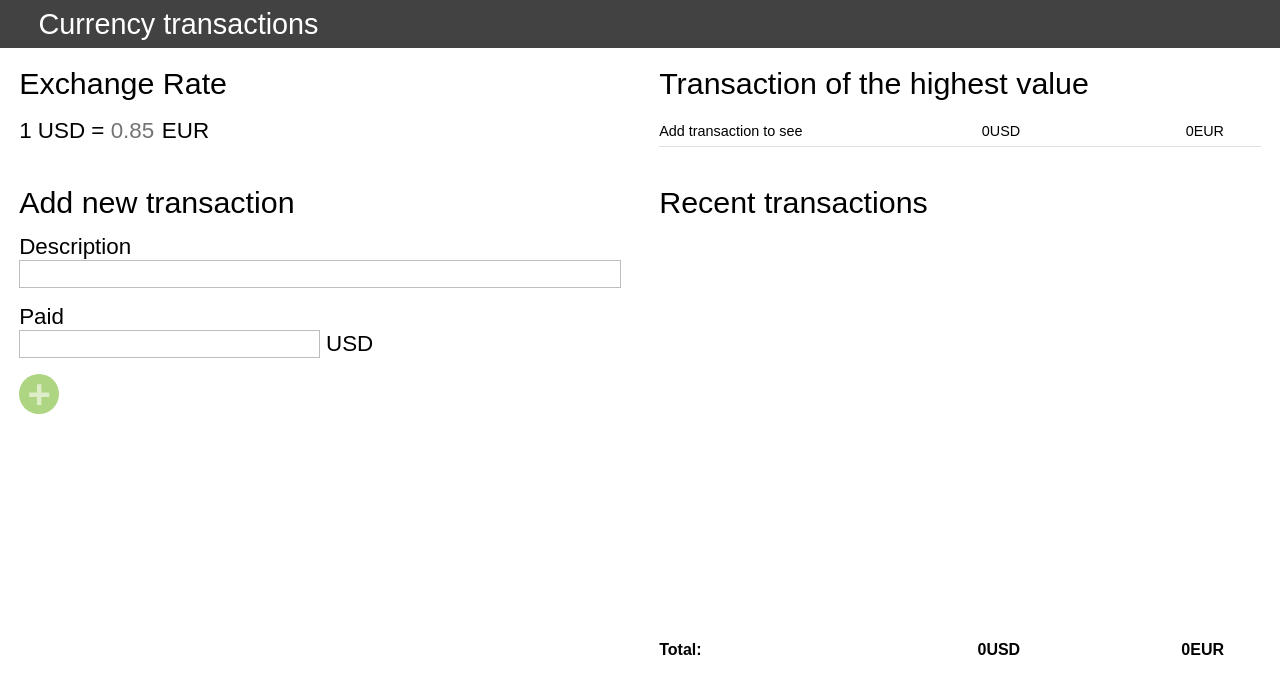
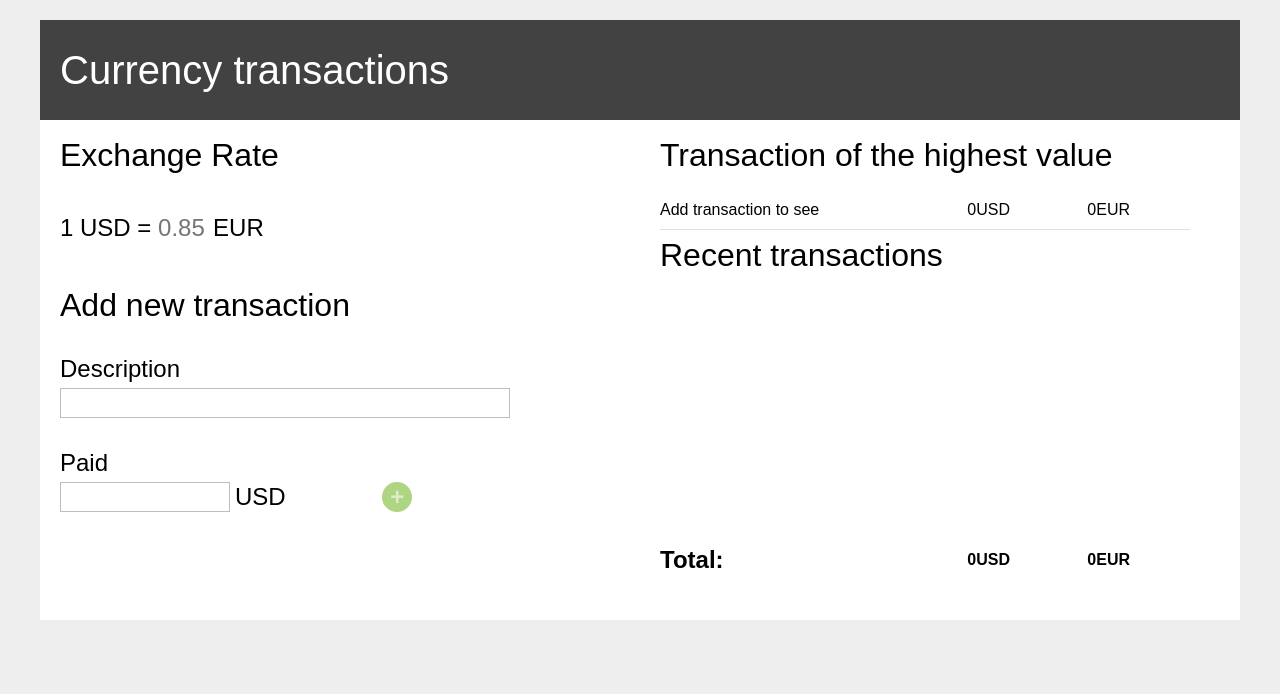
Before and after one commit to konradpardyak/CurrencyApp, a website: page index.html in a window 1280 px wide. Drawn offline with Linux system fonts and the light colour scheme.

Commit message:
add style for desktops

```diff
--- a/css/style.css
+++ b/css/style.css
@@ -157,3 +157,111 @@
     width: 50%;
   }
 }
+@media screen and (min-width: 1200px){
+  .container{
+    width: 1200px;
+    height: 600px;
+    background-color: white;
+    margin-left: auto;
+    margin-right: auto;
+    margin-top: 20px;
+  }
+  body{
+    background-color: #EEEEEE;
+  }
+  header{
+    width: 1200px;
+    height: 100px;
+    padding-left: 20px;
+  }
+  h1{
+    font-size: 40px;
+    line-height: 100px;
+  }
+  h2{
+    font-size: 32px;
+    font-weight: 400;
+    line-height: 30px;
+    padding-bottom: 20px;
+  }
+  section{
+    padding: 20px;
+  }
+  #exchange{
+    height: 150px;
+    font-size: 24px;
+    line-height: 75px;
+  }
+  input[name="exchange"]{
+    font-size: 24px;
+    width: 55px;
+  }
+  #addTransaction{
+    height: 350px;
+  }
+  #addTransaction fieldset{
+    font-size: 24px;
+  }
+  #addTransaction label{
+    margin: 15px 0 5px 0;
+    font-size: 24px;
+  }
+  #addTransaction input{
+    font-size: 24px;
+  }
+  #addTransaction input[name="name"]{
+    width: 450px;
+  }
+  #addTransaction input[name="amount"]{
+    width: 170px;
+    margin-right: 5px;
+  }
+  #addTransaction input[name="add"]{
+    display: inline-block;
+    margin-left: 90px;
+    width: 30px;
+    height: 30px;
+    cursor: pointer;
+    line-height: 30px;
+    font-size: 24px;
+  }
+  #importantTransaction{
+    height: 100px;
+  }
+  #transactionList{
+    height: 400px;
+  }
+  ul{
+    width: 560px;
+    height: 250px;
+  }
+  li, #importantTransaction p{
+    width: 530px;
+    height: 40px;
+    line-height: 40px;
+    font-size: 16px;
+  }
+  .liUSD, .topUSD, .sumUSD{
+    right: 180px;
+  }
+  .liEUR, .topEUR, .sumEUR{
+    right: 60px;
+  }
+  li button{
+    top: 5px;
+    right: 10px;
+    width: 30px;
+    height: 30px;
+    cursor: pointer;
+    line-height: 22px;
+    font-size: 22px;
+  }
+  .sum{
+    width: 530px;
+    font-size: 24px;
+    line-height: 40px;
+  }
+  .sumUSD, .sumEUR{
+    font-size: 16px;
+  }
+}
```
